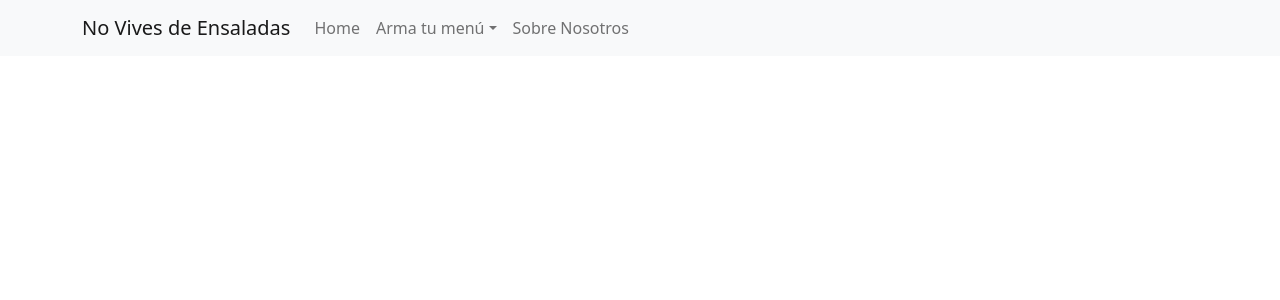
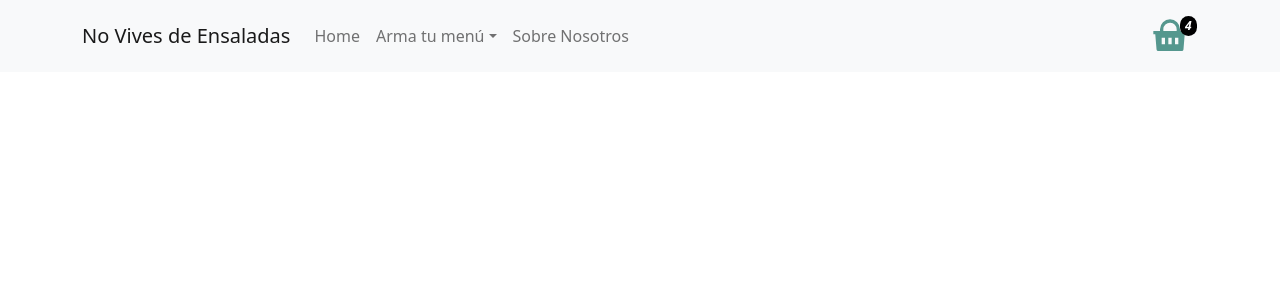
Before and after one commit to MaxPaez/No_Vives_de_Ensalada-Paez, a React (Vite) app: page / in a window 1280 px wide. Shown: the top 300 px of the page. Built offline with nearby package versions, Linux system fonts and the light colour scheme.

Commit message:
Cración CartWidget

```diff
--- a/package.json
+++ b/package.json
@@ -16,7 +16,8 @@
     "bootstrap": "^5.2.3",
     "react": "^18.2.0",
     "react-bootstrap": "^2.7.2",
-    "react-dom": "^18.2.0"
+    "react-dom": "^18.2.0",
+    "react-icons": "^4.7.1"
   },
   "devDependencies": {
     "@types/react": "^18.0.27",
--- /dev/null
+++ b/src/components/CartWidget/CartWidget.css
@@ -0,0 +1,15 @@
+.iconoCarro {
+  font-size: 2.5em;
+  color: rgb(85, 151, 142);
+}
+
+.CartCant {
+  font-size: 12px;
+  font-weight: 700;
+  color: white;
+  position: absolute;
+  margin-left: -10px;
+  background-color: black;
+  padding: 1px 5px;
+  border-radius: 25px;
+}
--- /dev/null
+++ b/src/components/CartWidget/index.jsx
@@ -0,0 +1,18 @@
+import React from "react";
+import { RiShoppingBasketFill } from "react-icons/ri";
+import "./CartWidget.css";
+
+function CartWidget() {
+  return (
+    <a class="nav-link p-2" href="#">
+      <i class="CartIcon" aria-hidden="true">
+        <RiShoppingBasketFill className="iconoCarro" />
+      </i>
+      <i class="CartCant" aria-hidden="true">
+        4
+      </i>
+    </a>
+  );
+}
+
+export default CartWidget;
--- a/src/components/NavBar/index.jsx
+++ b/src/components/NavBar/index.jsx
@@ -2,6 +2,7 @@ import Container from "react-bootstrap/Container";
 import Nav from "react-bootstrap/Nav";
 import Navbar from "react-bootstrap/Navbar";
 import NavDropdown from "react-bootstrap/NavDropdown";
+import CartWidget from "../CartWidget";
 
 export default function NavBar() {
   return (
@@ -22,6 +23,7 @@ export default function NavBar() {
             <Nav.Link href="#link">Sobre Nosotros</Nav.Link>
           </Nav>
         </Navbar.Collapse>
+        <CartWidget />
       </Container>
     </Navbar>
   );
```
Also changed, not shown: 1 other file (tests, documents, lock files or other folders).
